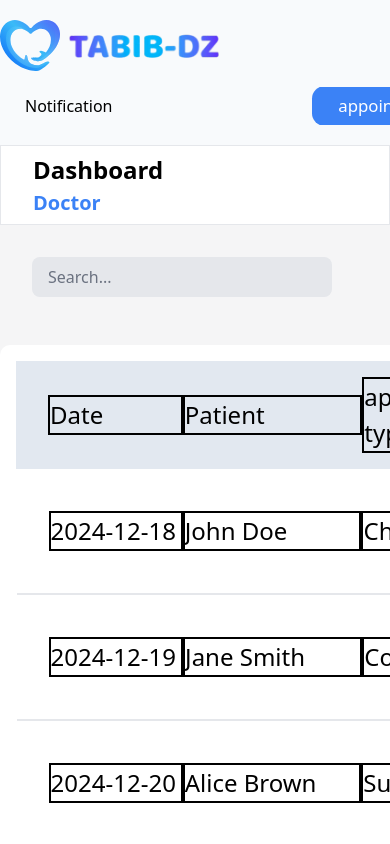
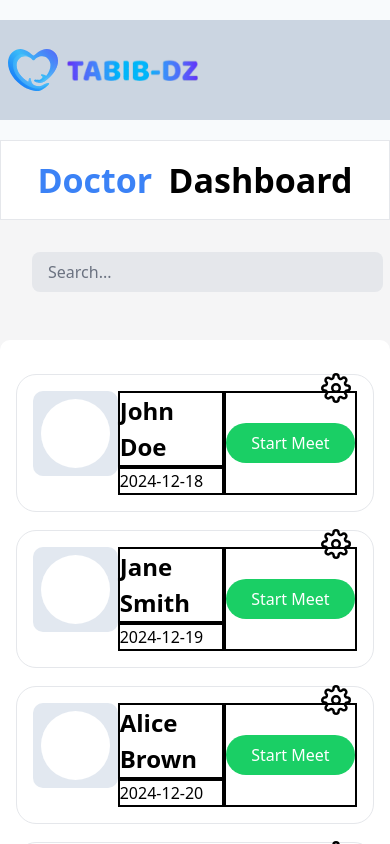
Before and after one commit to bouabca/DZtabib, a Next.js app: page /pages/dashDoc/appointments in a window 390 px wide. Built offline with nearby package versions, Linux system fonts and the light colour scheme.

Commit message:
dashboard with mobile version

```diff
--- a/app/pages/dashDoc/appointments/page.tsx
+++ b/app/pages/dashDoc/appointments/page.tsx
@@ -23,12 +23,12 @@ const Apoitments = () => {
       <input
         type="text"
         placeholder="Search..."
-        className="w-[300px] h-[40px] rounded-lg m-8 bg-gray-200 text-gray-600 placeholder-gray-500 px-4 focus:outline-none focus:ring-2 mr-[8%] focus:ring-gray-400"
+        className="w-[90%] md:w-[300px] h-[40px] rounded-lg m-8 bg-gray-200 text-gray-600 placeholder-gray-500 px-4 focus:outline-none focus:ring-2 mr-[8%] focus:ring-gray-400"
         value={search}
         onChange={(e) => setSearch(e.target.value)} // Update search input on change
       />
       <div className="overflow-x-scroll ">
-      <div className="p-4 m-4  rounded-[10px] overflow-y-visible    w-[1200px] md:w-[98%] mx-auto    bg-white">
+      <div className="p-4 m-4  rounded-[10px] overflow-y-visible   md:w-[1200px] lg:w-full  mx-auto    bg-white">
 
         <Dashhead></Dashhead>
 
--- a/app/pages/dashDoc/historique/page.tsx
+++ b/app/pages/dashDoc/historique/page.tsx
@@ -23,12 +23,12 @@ const Dashboard = () => {
     <input
       type="text"
       placeholder="Search..."
-        className="w-[300px] h-[40px] rounded-lg m-8 bg-gray-200 text-gray-600 placeholder-gray-500 px-4 focus:outline-none focus:ring-2 mr-[8%] focus:ring-gray-400"
+      className="w-[90%] md:w-[300px] h-[40px] rounded-lg m-8 bg-gray-200 text-gray-600 placeholder-gray-500 px-4 focus:outline-none focus:ring-2 mr-[8%] focus:ring-gray-400"
       value={search}
       onChange={(e) => setSearch(e.target.value)} // Update search input on change
     />
     <div className="overflow-x-scroll ">
-      <div className="p-4 m-4  rounded-[10px] overflow-y-visible    w-[1200px] md:w-[98%] mx-auto    bg-white">
+    <div className="p-4 m-4  rounded-[10px] overflow-y-visible   md:w-[1200px] lg:w-full  mx-auto    bg-white">
 
       <Dashhead></Dashhead>
 
--- a/app/pages/dashDoc/layout.tsx
+++ b/app/pages/dashDoc/layout.tsx
@@ -8,28 +8,37 @@ export default function RootLayout({ children }: { children: React.ReactNode })
   return (
     <html  lang="en">
       <body  >
-        <div className="w-full h-full overflow-y-scroll overflow-x-hidden  flex md:flex-row flex-col">
+        <div className="w-full h-full overflow-y-scroll overflow-x-hidden   flex md:flex-row flex-col">
           {/* Sidebar Section */}
-          <div className="w-screen   md:w-[20%]  lg:w-[20%] overflow-x-visible   md:overflow-hidden md:overflow-y-scroll flex flex-col   gap-4 md:items-center   py-[20px] bg-slate-50 sidebar">
+          <div className="w-screen  lg:text-[24px] md:w-[20%] overflow-x-visible   md:overflow-hidden md:overflow-y-scroll flex flex-col   md:gap-4 md:items-center   py-[20px] bg-slate-50 sidebar">
             {/* Logo */}
-            <Link className="md:ml-[15%] gap-2  w-max-[80%]  mr-auto flex justify-center items-center text-[24px] lg:text-[30px] font-bold" href={"/"}>
+
+
+
+            <div className="w-full h-[100px] flex justify-start px-2 md:px-10  w-max-[80%] bg-slate-300">
+            <Link className=" gap-2   w-max-[80%]  object-contain  flex justify-center items-center text-[24px] lg:text-[30px] font-bold" href={"/"}>
             <Image
-          src="/svg/logo.svg"
-          alt="logo"
-          width={60}
-          height={60}
-          priority // Ensures it loads faster (above-the-fold)
-        />
+                src="/svg/logo.svg"
+                alt="logo"
+                className="w h-[100%] object-contain"
+                width={50}
+                height={50}
+                priority
+              />
               <Image
+                src="/png/tabib.png"
+                alt="logo"
+                className=" h-[100%] object-contain"
+                width={140}
+                height={140}
+                priority
+              />
+                 </Link>
+            </div>
 
-      src="/png/tabib.png"
-      alt="logo"
-      width={160}
-      height={160}
-      priority // Ensures it loads faster (above-the-fold)
-    />
 
-            </Link>
+
+
 
             {/* Navigation Tabs */}
             <div className="flex flex-row  md:flex-col overflow-x-scroll overflow-y-hidden md:overflow-visible justify-start items-center w-screen md:h-min h-min md:w-[95%]  md:gap-3 ">
@@ -39,31 +48,31 @@ export default function RootLayout({ children }: { children: React.ReactNode })
 
             {/* Footer Links */}
             <div className="hidden md:flex  mt-auto flex-row md:flex-col overflow-x-scroll md:overflow-visible justify-start items-center w-screen h-[120px] md:h-min md:w-[95%] md:gap-3 ">
-              <div className=" mr-auto text-[12px] lg:text-[20px] w-[100%]  rounded-[12px] p-[7px] px-[25px] cursor-pointer transition-all duration-300">
+              <div className=" mr-auto  w-[100%]  rounded-[12px] p-[7px] px-[25px] cursor-pointer transition-all duration-300">
                 Terms & Conditions
               </div>
-              <div className=" mr-auto text-[12px] lg:text-[20px] w-[90%]   rounded-[12px] p-[7px] px-[25px] cursor-pointer transition-all duration-300">
+              <div className=" mr-auto  w-[90%]   rounded-[12px] p-[7px] px-[25px] cursor-pointer transition-all duration-300">
                 Support
               </div>
-              <div className=" mr-auto text-[12px] lg:text-[20px]  w-[90%]  rounded-[12px] mb-[2%] text-[#D50C0C] p-[7px] px-[25px] cursor-pointer transition-all duration-300">
+              <div className=" mr-auto   w-[90%]  rounded-[12px] mb-[2%] text-[#D50C0C] p-[7px] px-[25px] cursor-pointer transition-all duration-300">
                 Log out
               </div>
             </div>
           </div>
 
           {/* Main Dashboard Section */}
-          <div className=" w-screen md:w-[80%] h-min md:h-full bg-[#F5F5F6] flex flex-col justify-center items-center">
+          <div className=" w-screen md:w-[80%]  md:h-full bg-[#F5F5F6] flex flex-col justify-center items-center">
             {/* Top Search Bar */}
             <div className="h-[80px] w-full bg-white border flex items-center justify-start ">
-              <div className="flex px-8 flex-col gap-0 text-start justify-start items-start">
-                 <div className="text-[24px] font-bold">Dashboard</div>
-                 <div  className="text-[20px] font-bold text-blue-500" >Doctor</div>
+              <div className="flex px-8 flex-row-reverse justify-center w-full  md:flex-col md:gap-0 text-start md:justify-start  items:center gap-4 md:items-start">
+                 <div className="text-[34px] md:text-[24px] font-bold">Dashboard</div>
+                 <div  className="text-[34px]  md:text-[20px] font-bold text-blue-500" >Doctor</div>
                  </div>
 
             </div>
 
             {/* Dynamic Content */}
-            <div className=" w-[100%]    h-min md:h-full">
+            <div className=" w-[100%] overflow-scroll  top-0  h-auto md:h-screen">
 
               {children}
             </div>
--- a/app/pages/dashPat/appointments/page.tsx
+++ b/app/pages/dashPat/appointments/page.tsx
@@ -23,12 +23,12 @@ const Apoitments = () => {
       <input
         type="text"
         placeholder="Search..."
-      className="w-[300px] h-[40px] rounded-lg m-8 bg-gray-200 text-gray-600 placeholder-gray-500 px-4 focus:outline-none focus:ring-2 mr-[8%] focus:ring-gray-400"
+        className="w-[90%] md:w-[300px] h-[40px] rounded-lg m-8 bg-gray-200 text-gray-600 placeholder-gray-500 px-4 focus:outline-none focus:ring-2 mr-[8%] focus:ring-gray-400"
         value={search}
         onChange={(e) => setSearch(e.target.value)} // Update search input on change
       />
       <div className="overflow-x-scroll ">
-    <div className="p-4 m-4  rounded-[10px] overflow-y-visible    w-[1200px] md:w-[98%] mx-auto    bg-white">
+      <div className="p-4 m-4  rounded-[10px] overflow-y-visible   md:w-[1200px] lg:w-full  mx-auto    bg-white">
 
         <Dashhead></Dashhead>
 
--- a/app/pages/dashPat/layout.tsx
+++ b/app/pages/dashPat/layout.tsx
@@ -6,65 +6,73 @@ import Link from "next/link";
 export default function RootLayout({ children }: { children: React.ReactNode }) {
   const tabs = ["Search","notification", "appointments", "profile"];
   return (
-
     <html  lang="en">
       <body  >
-        <div className="w-full h-full overflow-y-scroll overflow-x-hidden  flex md:flex-row flex-col">
+        <div className="w-full h-full overflow-y-scroll overflow-x-hidden   flex md:flex-row flex-col">
           {/* Sidebar Section */}
-          <div className="w-screen   md:w-[20%]  lg:w-[20%] overflow-x-visible   md:overflow-hidden md:overflow-y-scroll flex flex-col   gap-4 md:items-center   py-[20px] bg-slate-50 sidebar">
+          <div className="w-screen  lg:text-[24px] md:w-[20%] overflow-x-visible   md:overflow-hidden md:overflow-y-scroll flex flex-col   md:gap-4 md:items-center   py-[20px] bg-slate-50 sidebar">
             {/* Logo */}
-            <Link className="md:ml-[15%] gap-2  w-max-[80%]  mr-auto flex justify-center items-center text-[24px] lg:text-[30px] font-bold" href={"/"}>
+
+
+
+            <div className="w-full h-[100px] flex justify-start px-2 md:px-10  w-max-[80%] bg-slate-300">
+            <Link className=" gap-2   w-max-[80%]  object-contain  flex justify-center items-center text-[24px] lg:text-[30px] font-bold" href={"/"}>
             <Image
                 src="/svg/logo.svg"
                 alt="logo"
-                width={60}
-                height={60}
-                priority // Ensures it loads faster (above-the-fold)
+                className="w h-[100%] object-contain"
+                width={50}
+                height={50}
+                priority
               />
-                    <Image
+              <Image
+                src="/png/tabib.png"
+                alt="logo"
+                className=" h-[100%] object-contain"
+                width={140}
+                height={140}
+                priority
+              />
+                 </Link>
+            </div>
 
-            src="/png/tabib.png"
-            alt="logo"
-            width={160}
-            height={160}
-            priority // Ensures it loads faster (above-the-fold)
-          />
 
-            </Link>
+
+
 
             {/* Navigation Tabs */}
             <div className="flex flex-row  md:flex-col overflow-x-scroll overflow-y-hidden md:overflow-visible justify-start items-center w-screen md:h-min h-min md:w-[95%]  md:gap-3 ">
-            <Nav tabs={tabs} />
+           <Nav tabs={tabs}></Nav>
             </div>
 
 
             {/* Footer Links */}
             <div className="hidden md:flex  mt-auto flex-row md:flex-col overflow-x-scroll md:overflow-visible justify-start items-center w-screen h-[120px] md:h-min md:w-[95%] md:gap-3 ">
-              <div className=" mr-auto text-[12px] lg:text-[20px] w-[100%]  rounded-[12px] p-[7px] px-[25px] cursor-pointer transition-all duration-300">
+              <div className=" mr-auto  w-[100%]  rounded-[12px] p-[7px] px-[25px] cursor-pointer transition-all duration-300">
                 Terms & Conditions
               </div>
-              <div className=" mr-auto text-[12px] lg:text-[20px] w-[90%]   rounded-[12px] p-[7px] px-[25px] cursor-pointer transition-all duration-300">
+              <div className=" mr-auto  w-[90%]   rounded-[12px] p-[7px] px-[25px] cursor-pointer transition-all duration-300">
                 Support
               </div>
-              <div className=" mr-auto text-[12px] lg:text-[20px]  w-[90%]  rounded-[12px] mb-[2%] text-[#D50C0C] p-[7px] px-[25px] cursor-pointer transition-all duration-300">
+              <div className=" mr-auto   w-[90%]  rounded-[12px] mb-[2%] text-[#D50C0C] p-[7px] px-[25px] cursor-pointer transition-all duration-300">
                 Log out
               </div>
             </div>
           </div>
 
           {/* Main Dashboard Section */}
-          <div className=" w-screen md:w-[80%] h-min md:h-full bg-[#F5F5F6] flex flex-col justify-center items-center">
+          <div className=" w-screen md:w-[80%]  md:h-full bg-[#F5F5F6] flex flex-col justify-center items-center">
             {/* Top Search Bar */}
             <div className="h-[80px] w-full bg-white border flex items-center justify-start ">
-              <div className="flex px-8 flex-col gap-0 text-start justify-start items-start">
-                 <div className="text-[24px] font-bold">Dashboard</div>
-                 <div  className="text-[20px] font-bold text-blue-500" >Patient</div>
+              <div className="flex px-8 flex-row-reverse justify-center w-full  md:flex-col md:gap-0 text-start md:justify-start  items:center gap-4 md:items-start">
+                 <div className="text-[34px] md:text-[24px] font-bold">Dashboard</div>
+                 <div  className="text-[34px]  md:text-[20px] font-bold text-blue-500" >Doctor</div>
                  </div>
 
             </div>
 
             {/* Dynamic Content */}
-            <div className="overflow-x-scroll    w-[100%] h-min md:h-full">
+            <div className=" w-[100%] overflow-scroll  top-0  h-auto md:h-screen">
 
               {children}
             </div>
--- a/components/docdashComp/dashHead.tsx
+++ b/components/docdashComp/dashHead.tsx
@@ -5,7 +5,7 @@ const Dashhead = () => {
 
     return (
         <>
-    <div className=" text-[24px] flex flex-row justify-between  px-8  items-center mx-auto bg-slate-200 py-4 ">
+    <div className=" text-[24px] hidden md:flex flex-row justify-between  px-8  items-center mx-auto bg-slate-200 py-4 ">
           <div className="w-[150px] text-start border-solid border-2 border-black">Date</div>
           <div className="w-[200px] text-start border-solid border-2 border-black">Patient</div>
           <div className="w-[180px] text-start border-solid border-2 border-black">apoitment type</div>
--- /dev/null
+++ b/components/docdashComp/dropdownmobile.tsx
@@ -0,0 +1,81 @@
+"use client";
+import React, { useState, useRef, useEffect } from "react";
+
+import { FiSettings } from "react-icons/fi";
+
+const DropdownMenuMobile: React.FC = () => {
+  const [dropdownVisible, setDropdownVisible] = useState(false);
+  const dropdownRef = useRef<HTMLDivElement>(null);
+
+  const toggleDropdown = () => {
+    setDropdownVisible(!dropdownVisible); // Toggle dropdown visibility
+  };
+
+  const handleViewProfile = () => {
+    console.log("Viewing profile...");
+    // Implement your view profile logic here
+  };
+  const handleRetarder = () => {
+    console.log("REtarding ...");
+    // Implement your view profile logic here
+  };
+
+  const handleCancelAppointment = () => {
+    console.log("Cancelling appointment...");
+    setDropdownVisible(false); // Close the dropdown
+  };
+
+  // Close dropdown if clicking outside of it
+  useEffect(() => {
+    const handleClickOutside = (event: MouseEvent) => {
+      if (dropdownRef.current && !dropdownRef.current.contains(event.target as Node)) {
+        setDropdownVisible(false); // Close dropdown when clicking outside
+        handleCancelAppointment(); // Call the cancel appointment logic
+      }
+    };
+
+    document.addEventListener("mousedown", handleClickOutside);
+
+    return () => {
+      document.removeEventListener("mousedown", handleClickOutside); // Clean up event listener
+    };
+  }, []);
+
+  return (
+    <div className="relative" ref={dropdownRef}>
+      <button
+        className="text-black absolute bottom-10 right-1 "
+        onClick={toggleDropdown} // Handle the toggle click event
+      >
+
+        <FiSettings size={30}/>
+      </button>
+
+      {/* Dropdown Menu */}
+      {dropdownVisible && (
+        <div className="absolute right-0  bottom-[-85px] w-48 bg-white border border-gray-300 rounded-lg shadow-lg z-10">
+          <button
+            onClick={handleViewProfile}
+            className="w-full px-4 py-2 text-left text-black hover:bg-gray-200 rounded-t-lg"
+          >
+            View Profile
+          </button>
+          <button
+            onClick={handleRetarder}
+            className="w-full px-4 py-2 text-left text-black hover:bg-gray-200 rounded-t-lg"
+          >
+            retardé
+          </button>
+          <button
+            onClick={handleCancelAppointment}
+            className="w-full px-4 py-2 text-left text-red-600 hover:bg-gray-200 rounded-b-lg"
+          >
+            Cancel
+          </button>
+        </div>
+      )}
+    </div>
+  );
+};
+
+export default DropdownMenuMobile;
--- a/components/docdashComp/list.tsx
+++ b/components/docdashComp/list.tsx
@@ -1,5 +1,7 @@
 import React from "react";
 import DropdownMenu from "../docdashComp/dropdown";
+import DropdownMenuMobile from "../docdashComp/dropdownmobile"
+import Image from "next/image";
 
 interface AppointmentRowProps {
   id: string;
@@ -19,9 +21,9 @@ const AppointmentRow: React.FC<AppointmentRowProps> = ({
   email,
 }) => {
   return (
-    <div
+    <><div
     key={id}
-      className="w-[99.9%] text-[24px] flex flex-row justify-between items-center border-b-2 border-solid px-8 mx-auto py-4 hover:bg-slate-100 hover:text-blue-500 cursor-pointer transition-all ease-in duration-[200ms]"
+    className="w-[99.9%] hidden md:flex flex-row justify-between items-center border-b-2 border-solid px-8 mx-auto py-4 hover:bg-slate-100 hover:text-blue-500 cursor-pointer transition-all ease-in duration-[200ms]"
   >
     <div className="w-[150px] text-start border-solid border-2 border-black">{date}</div>
     <div className="w-[200px] text-start border-solid border-2 border-black">{patient}</div>
@@ -29,10 +31,33 @@ const AppointmentRow: React.FC<AppointmentRowProps> = ({
     <div className="w-[250px] text-start border-solid border-2 border-black">{number}</div>
     <div className="w-[250px] text-start border-solid border-2 border-black">{email}</div>
     <div className="w-[200px] flex flex-row justify-center items-center text-start border-solid border-2 border-black">
-        <button className="bg-gray-400 text-white px-4 py-2 rounded">Start Meet</button>
+      <button className= { `${  false ? "bg-gray-400" : "bg-[#1ACF65]" } w-full rounded-[20px] text-white px-4 py-2  `}  >Start Meet</button>
       <DropdownMenu />
     </div>
   </div>
+  <div className="md:hidden  flex flex-row w-full justify-between p-4 h-auto bg-white  rounded-[20px] my-[5%] border">
+    <div className="w-[100px] rounded-[10px] bg-slate-200 p-[8px] h-[85px]">
+    <div className="h-full w-full bg-white rounded-[50px] "></div>
+
+    </div>
+    <div className="flex flex-col w-[40%] justify-between">
+    <div className=" text-start text-[24px] font-bold  border-solid border-2 border-black">{patient}</div>
+    <div className=" text-start border-solid border-2 border-black">{date}</div>
+
+    </div>
+
+    <div className="w-[50%] flex flex-row justify-center items-center text-start border-solid border-2 border-black">
+      <button className= { `${  false ? "bg-gray-400" : "bg-[#1ACF65]" } w-full rounded-[20px] text-white px-4 py-2  `}  >Start Meet</button>
+      <div className="hidden md:flex">  <DropdownMenu /></div>
+      <div className="flex md:hidden">     <DropdownMenuMobile /></div>
+
+
+    </div>
+
+  </div>
+
+  </>
+
   );
 };
 
--- a/components/nav.tsx
+++ b/components/nav.tsx
@@ -23,10 +23,10 @@ const Nav: React.FC<NavProps> = ({ tabs = [] }) => { // Default value for tabs i
             key={tab}
             href={`${basePath}/${tab.toLowerCase()}`} // Combining base path with tab
             passHref
-            className='w-[90%]'
+            className='w-[90%] hidden md:block'
           >
             <div
-              className={`text-[16px] lg:text-[24px] rounded-[12px] p-[7px] px-[25px] w-[320px] md:w-[100%] h-auto cursor-pointer transition-all duration-300 ${
+              className={`rounded-[12px] p-[7px] px-[25px] w-[320px] md:w-[100%] h-auto cursor-pointer transition-all duration-300 ${
                 isActive
                 ? "bg-blue-500 text-white scale-105"
                 : " text-black hover:scale-105 hover:bg-blue-100"
```
Lines whose indentation alone changed are shown as unchanged.
